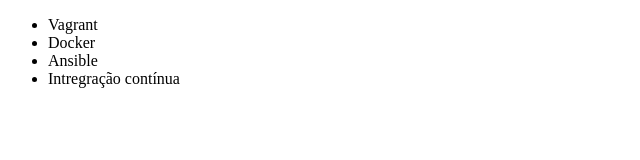
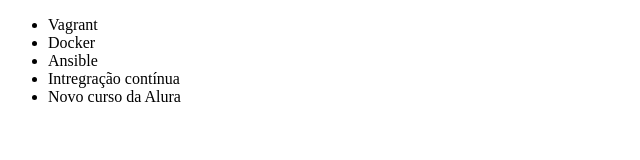
Before and after one commit to JoaoGui0/alura-git, a plain HTML site: page index.html in a window 1280 px wide. Shown: the whole page, without its empty margins (0-640 px from the left). Drawn offline with Linux system fonts and the light colour scheme.

Commit message:
testando o commit, por conta propria

```diff
--- a/index.html
+++ b/index.html
@@ -11,6 +11,7 @@
         <li>Docker</li>
         <li>Ansible</li>
         <li>Intregração contínua</li>
+        <li>Novo curso da Alura</li>
     </ul>
 </body>
 
```
